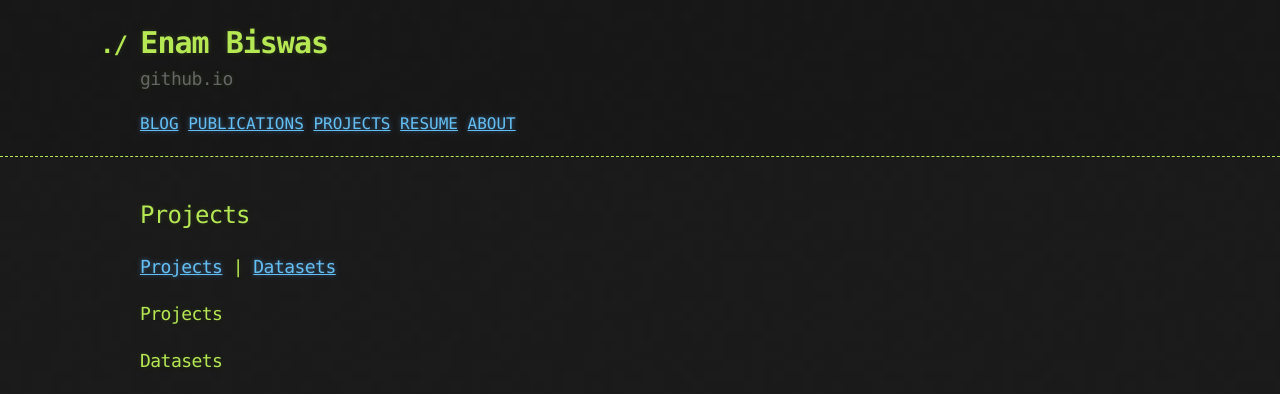
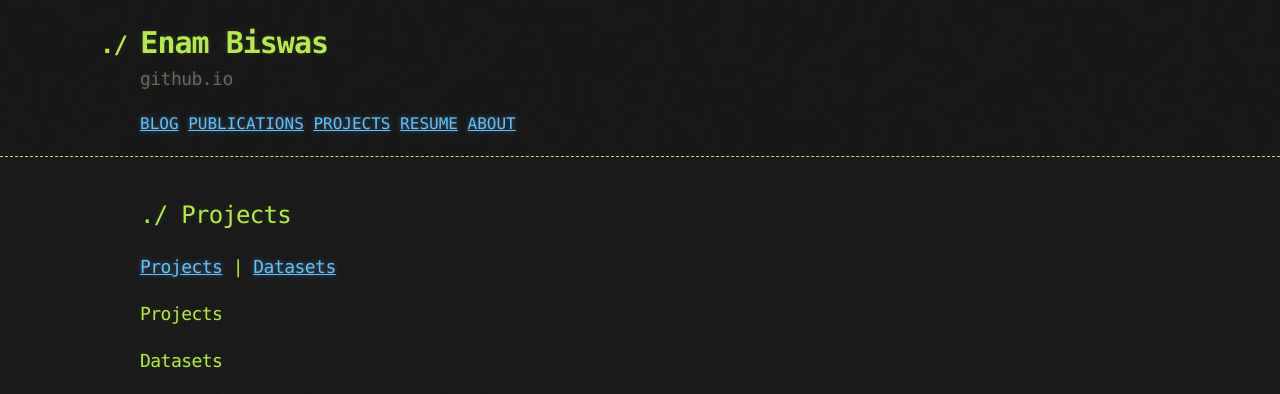
Before and after one commit to e-biswas/e-biswas.github.io, a Jekyll site: the page built from projects.md, in a window 1280 px wide. Shown: the top 394 px of the page. Built offline with Jekyll 4.4.1, drawn with Linux system fonts in a browser that asks for light colours; our own code applies the rules of GitHub Pages for plain Markdown files.

```diff
--- a/projects.md
+++ b/projects.md
@@ -3,7 +3,7 @@ layout: default
 permalink: /projects/
 ---
 
-## Projects
+## ./ Projects
 ### [Projects](#projects) | [Datasets](#datasets)
 
 ### Projects<a name="projects"></a>
```
